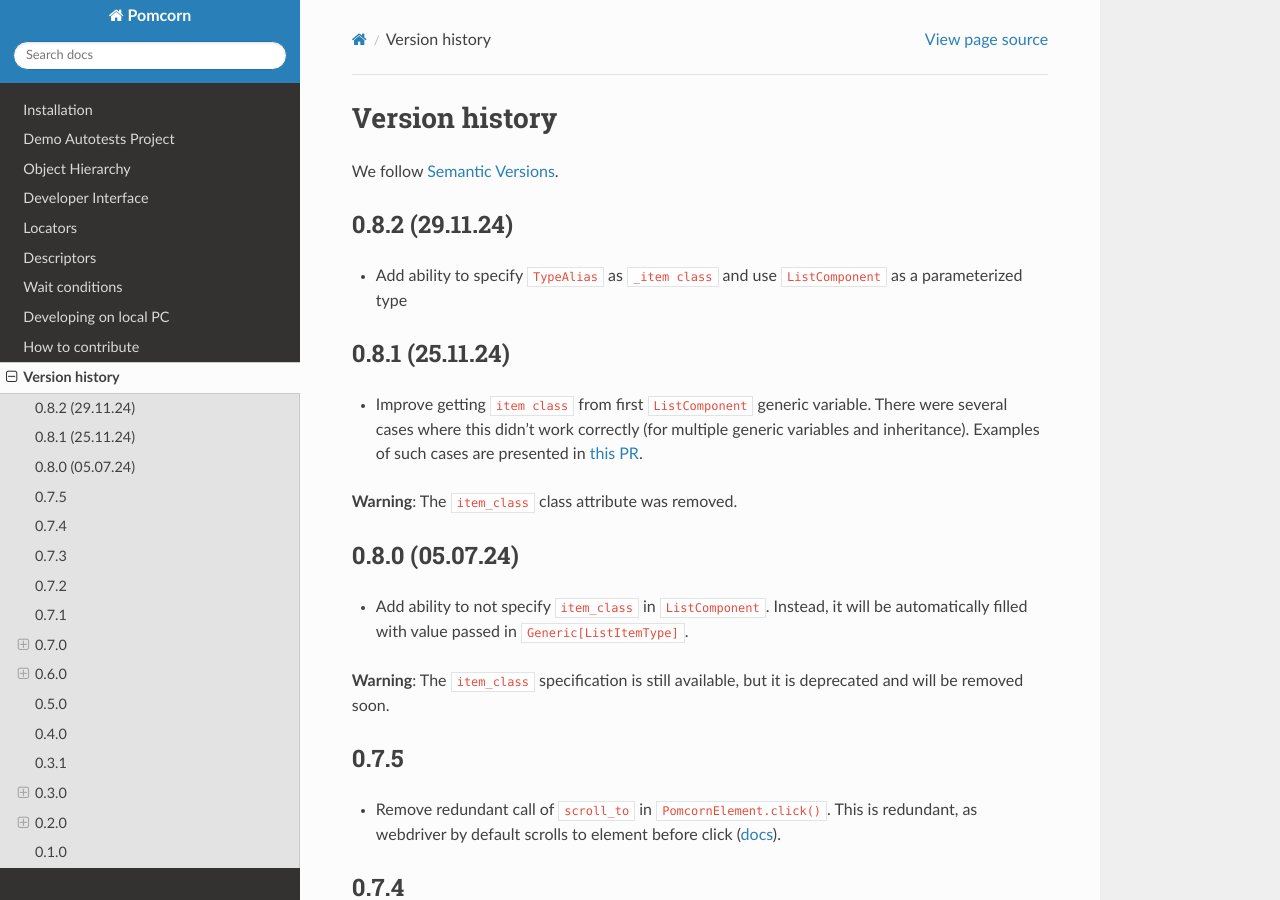
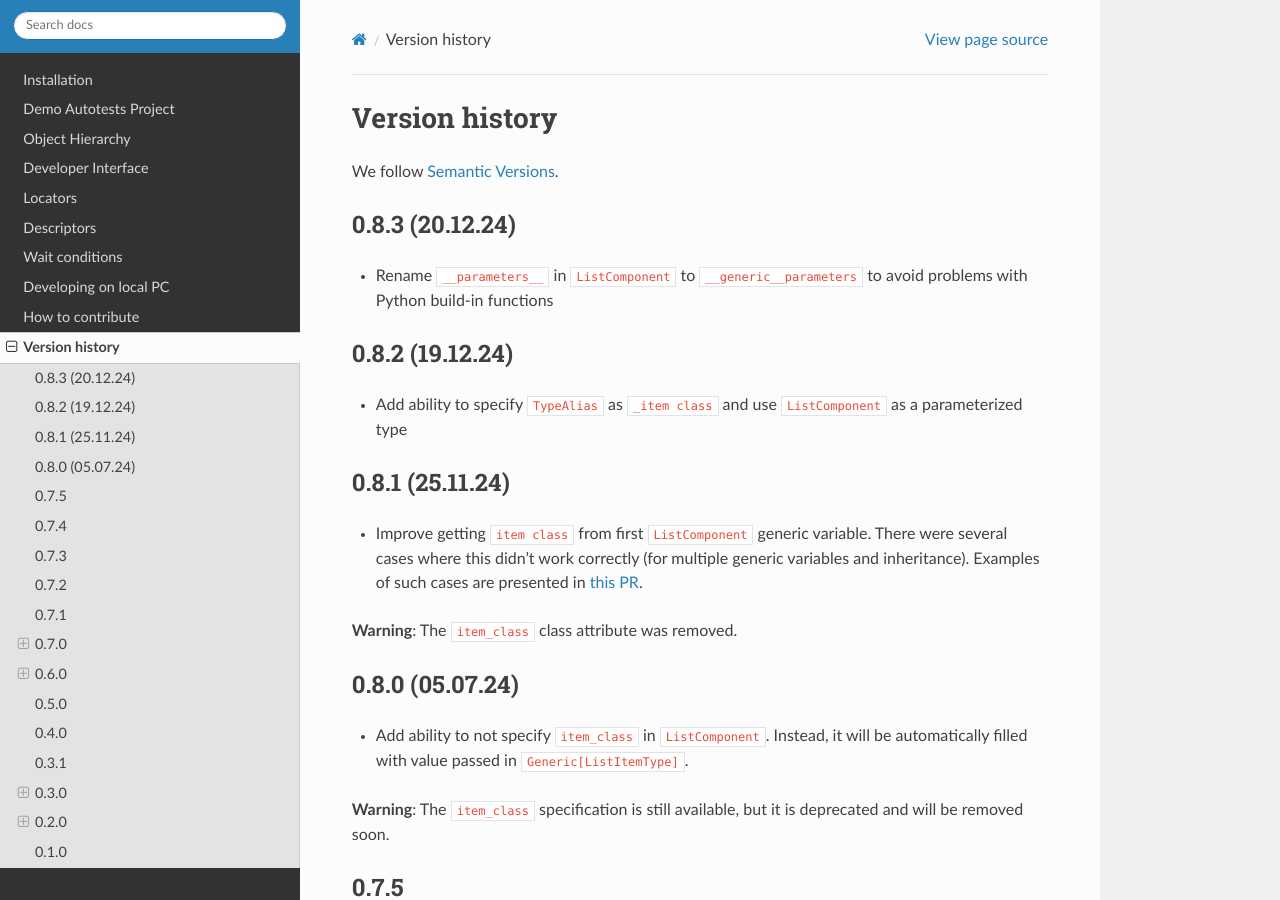
Before and after one commit to saritasa-nest/pomcorn, a Sphinx documentation site: the page built from docs/CHANGELOG.rst, in a window 1280 px wide and 900 px high. Built offline with Sphinx 7.4.7 and the Read the Docs theme 3.1.0, drawn with Linux system fonts in a browser that asks for light colours.

Commit message:
Rename attribute for save generic params
`__parameters__` that have been used before
cannot be used because they may break some of
python's built-in logic. So we rename it to custom
attribute `__generic_parameters__`.

```diff
--- a/docs/CHANGELOG.rst
+++ b/docs/CHANGELOG.rst
@@ -3,7 +3,12 @@ Version history
 
 We follow `Semantic Versions <https://semver.org/>`_.
 
-0.8.2 (29.11.24)
+0.8.3 (20.12.24)
+*******************************************************************************
+- Rename ``__parameters__`` in ``ListComponent`` to ``__generic__parameters``
+  to avoid problems with Python build-in functions
+
+0.8.2 (19.12.24)
 *******************************************************************************
 - Add ability to specify ``TypeAlias`` as ``_item class`` and use
   ``ListComponent`` as a parameterized type
--- a/pyproject.toml
+++ b/pyproject.toml
@@ -1,6 +1,6 @@
 [tool.poetry]
 name = "pomcorn"
-version = "0.8.2"
+version = "0.8.3"
 description = "Base implementation of Page Object Model"
 authors = [
   "Saritasa <pypi@saritasa.com>",
```
Also changed, not shown: 1 other file.
